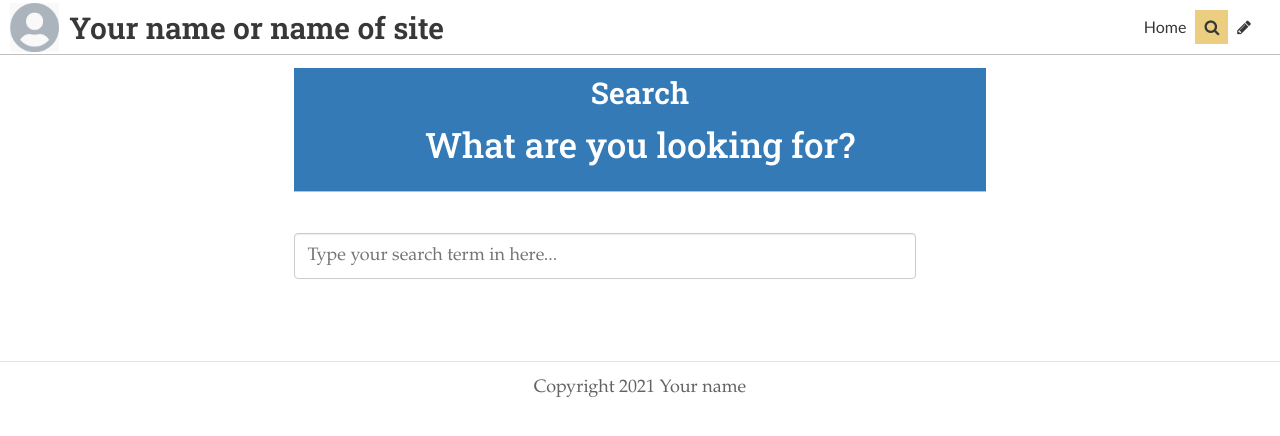
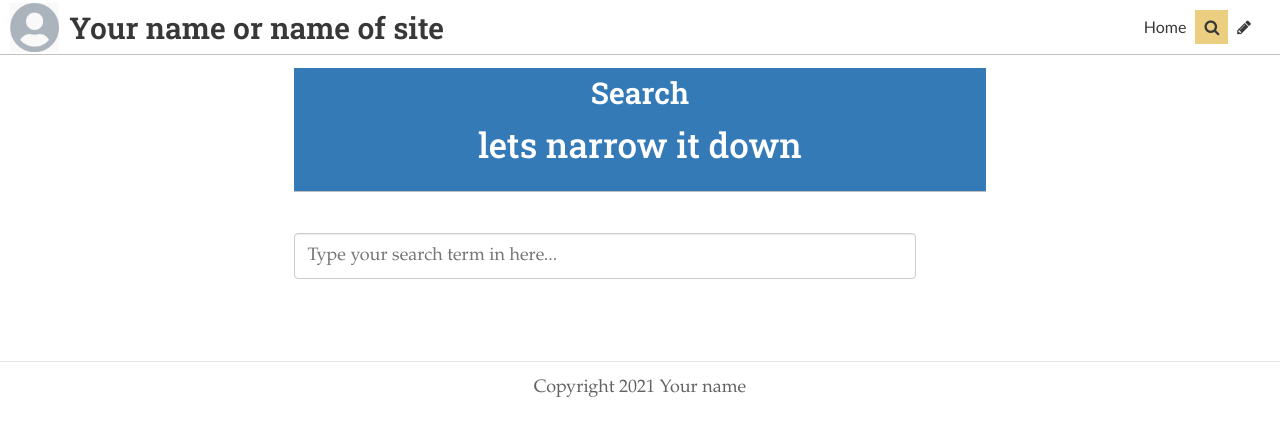
Before and after one commit to LJOHN15/emergence, a Jekyll site: the page built from pages/search.md, in a window 1280 px wide. Shown: the top 436 px of the page. Built offline with Jekyll 4.4.1, drawn with Linux system fonts in a browser that asks for light colours; some web fonts are replaced.

Commit message:
Update Page “search”

```diff
--- a/pages/search.md
+++ b/pages/search.md
@@ -1,9 +1,11 @@
 ---
+title: Search
+subtitle: lets narrow it down
+permalink: /search/
 layout: search
-title: Search
-permalink: /search/
-subtitle: "What are you looking for?"
-feature-img: "assets/img/pexels/search-map.jpeg"
-icon: "fa-search"
+feature-img: assets/img/pexels/search-map.jpeg
+date: 2021-09-20T11:43:48.793Z
+icon: fa-search
 show: true
 ---
+cc
```
